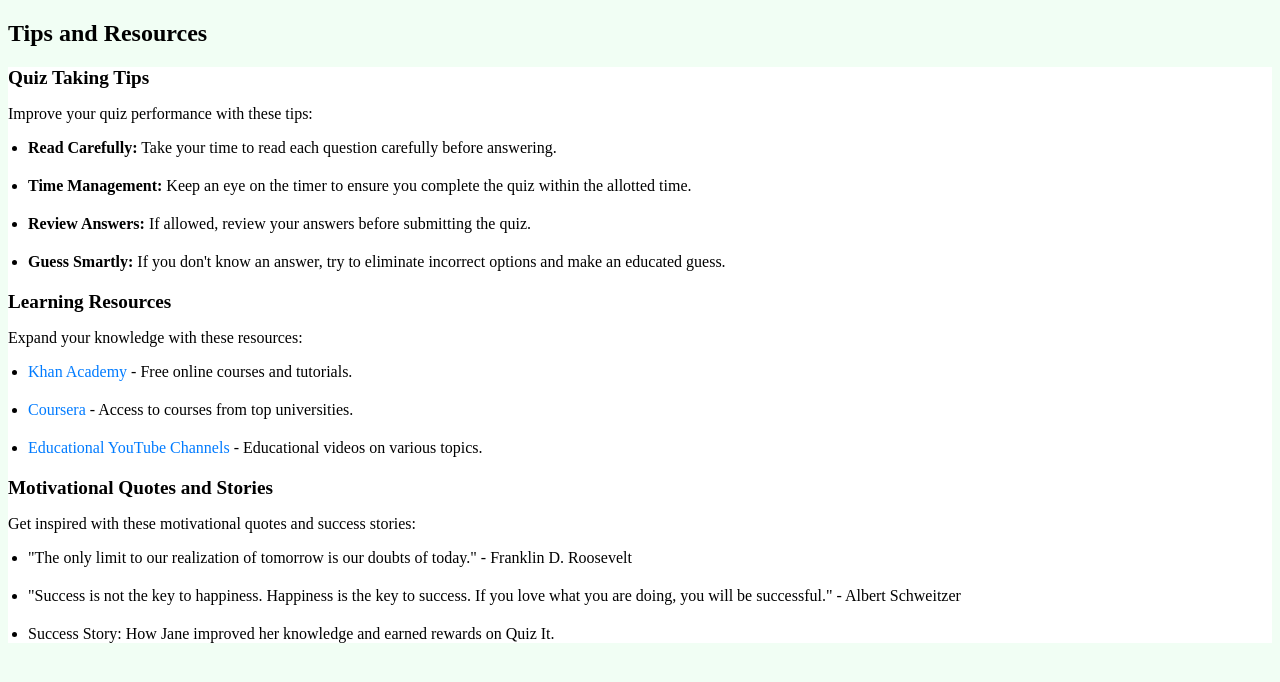
After one commit to codeAKstan/quiz_it-project, a PHP site: page /dash/tips.php in a window 1280 px wide. The commit adds this page. Shown: the top 682 px of the page. Run offline with PHP 8.4, Linux system fonts and the light colour scheme.

Commit message:
Modified the dashboard

```diff
--- /dev/null
+++ b/dash/tips.php
@@ -0,0 +1,81 @@
+<!DOCTYPE html>
+<html lang="en">
+<head>
+    <meta charset="UTF-8">
+    <meta name="viewport" content="width=device-width, initial-scale=1.0">
+    <title>tips - quizit</title>
+
+    <link rel="shortcut icon" href="../assets/images/inspiration.png" type="image/x-icon">
+</head>
+<style>
+    body{
+        background-color: #f1fef4;
+    }
+    .dashboard-section ul {
+    list-style-type: none;
+    padding: 0;
+    background-color:#fff;
+}
+
+.dashboard-section ul ul {
+    list-style-type: disc;
+    margin-left: 20px;
+}
+
+.dashboard-section li {
+    margin-bottom: 20px;
+}
+
+.dashboard-section h3 {
+    font-size: 1.2em;
+    margin-bottom: 10px;
+}
+
+.dashboard-section a {
+    color: #007BFF;
+    text-decoration: none;
+}
+
+.dashboard-section a:hover {
+    text-decoration: underline;
+}
+
+</style>
+<body>
+<div class="dashboard-section">
+    <h2>Tips and Resources</h2>
+    <ul>
+        <li>
+            <h3>Quiz Taking Tips</h3>
+            <p>Improve your quiz performance with these tips:</p>
+            <ul>
+                <li><b>Read Carefully:</b> Take your time to read each question carefully before answering.</li>
+                <li><b>Time Management:</b> Keep an eye on the timer to ensure you complete the quiz within the allotted time.</li>
+                <li><b>Review Answers:</b> If allowed, review your answers before submitting the quiz.</li>
+                <li><b>Guess Smartly:</b> If you don't know an answer, try to eliminate incorrect options and make an educated guess.</li>
+            </ul>
+        </li>
+        <li>
+            <h3>Learning Resources</h3>
+            <p>Expand your knowledge with these resources:</p>
+            <ul>
+                <li><a href="https://www.khanacademy.org/" target="_blank">Khan Academy</a> - Free online courses and tutorials.</li>
+                <li><a href="https://www.coursera.org/" target="_blank">Coursera</a> - Access to courses from top universities.</li>
+                <li><a href="https://www.youtube.com/" target="_blank">Educational YouTube Channels</a> - Educational videos on various topics.</li>
+                <!-- <li><a href="#" target="_blank">Practice Quizzes</a> - Sample questions to practice and improve.</li> -->
+            </ul>
+        </li>
+        <li>
+            <h3>Motivational Quotes and Stories</h3>
+            <p>Get inspired with these motivational quotes and success stories:</p>
+            <ul>
+                <li>"The only limit to our realization of tomorrow is our doubts of today." - Franklin D. Roosevelt</li>
+                <li>"Success is not the key to happiness. Happiness is the key to success. If you love what you are doing, you will be successful." - Albert Schweitzer</li>
+                <li>Success Story: How Jane improved her knowledge and earned rewards on Quiz It.</li>
+            </ul>
+        </li>
+    </ul>
+</div>
+
+</body>
+</html>
--- a/db_conn.php
+++ b/db_conn.php
@@ -1,8 +1,8 @@
 <?php
 
 $sName = "localhost";
-$uName = "root";
-$pass = "";
+$uName = "codeak";
+$pass = "5334";
 $db_name = "quizyit";
 
 try {
```
Also changed, not shown: home.php (+4 -35 lines).
